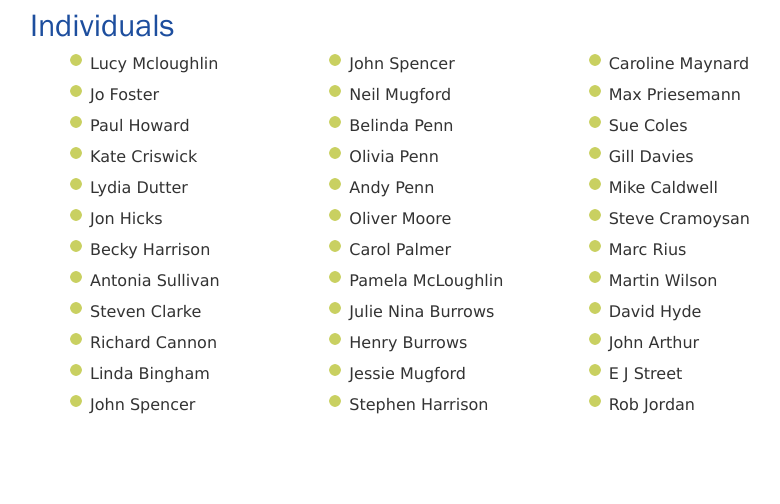
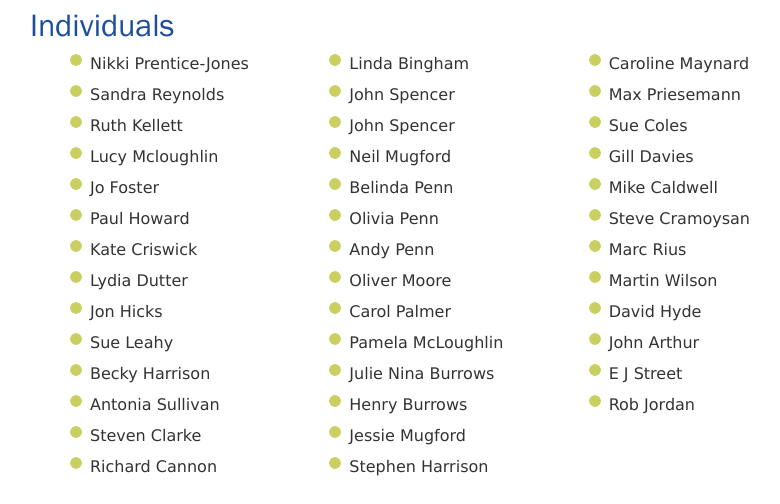
Before and after one commit to winchestercyclingcharter/winchestercyclingcharter.github.io, a Jekyll site: the page built from supporters.md, in a window 1280 px wide and 900 px high, scrolled down 2439 px, cut to the strip 396-900 px from the top of the window. Shown: the whole strip, without its empty margins (211-991 px from the left). Built offline with Jekyll 4.4.1, drawn with Linux system fonts in a browser that asks for light colours; nearby versions of some CDN libraries; before the commit the page ends 3277 px from its top, so only the background shows below that.

Commit message:
fix individuals latest 20

```diff
--- a/_data/people.yml
+++ b/_data/people.yml
@@ -28,16 +28,14 @@
 - { lastname: Cannon, firstname: Richard, dt: 20210218-213917-168192 }
 - { lastname: Sullivan, firstname: Antonia, dt: 20210218-235933-761634 }
 - { lastname: Spencer, firstname: John, dt: 20210218-200243-172768 }
-
 - { lastname: Harrison, firstname: Becky, dt: 20210219-084908-467861 }
 - { lastname: Hicks, firstname: Jon, dt: 20210219-092046-738325 }
-
 - { lastname: Dutter, firstname: Lydia , dt: 20210219-092701-870310 }
-
 - { lastname: Howard, firstname: Paul, dt: 20210219-092938-552410 }
-
 - { lastname: Foster, firstname: Jo, dt: 20210219-094211-767882 }
-
 - { lastname: Criswick, firstname: Kate, dt: 20210219-092834-988397 }
-
 - { lastname: Mcloughlin, firstname: Lucy, dt: 20210219-094625-866678 }
+- { lastname: Leahy, firstname: Sue, dt: 20210219-090957-074184 }
+- { lastname: Kellett, firstname: Ruth, dt: 20210219-095813-364229 }
+- { lastname: Reynolds , firstname: Sandra, dt: 20210219-100553-839639 }
+- { lastname: Prentice-Jones, firstname: Nikki, dt: 20210219-101004-805530 }
--- a/_includes/ind-supporters-sm.html
+++ b/_includes/ind-supporters-sm.html
@@ -2,8 +2,8 @@
 <div class="supporters">
     <h3>Some individuals who have recently supported the Charter</h3>
         <ul class="supporters-sm">
-            {% assign people = site.data.people.people | sort: "dt" %}
-            {% for person in people reversed limit:20 %}
+            {% assign people = site.data.people.people | sort: "dt" | reverse %}
+            {% for person in people limit:20 %}
             <li>
                 {{ person.firstname }} {{ person.lastname }}
             </li>
```
